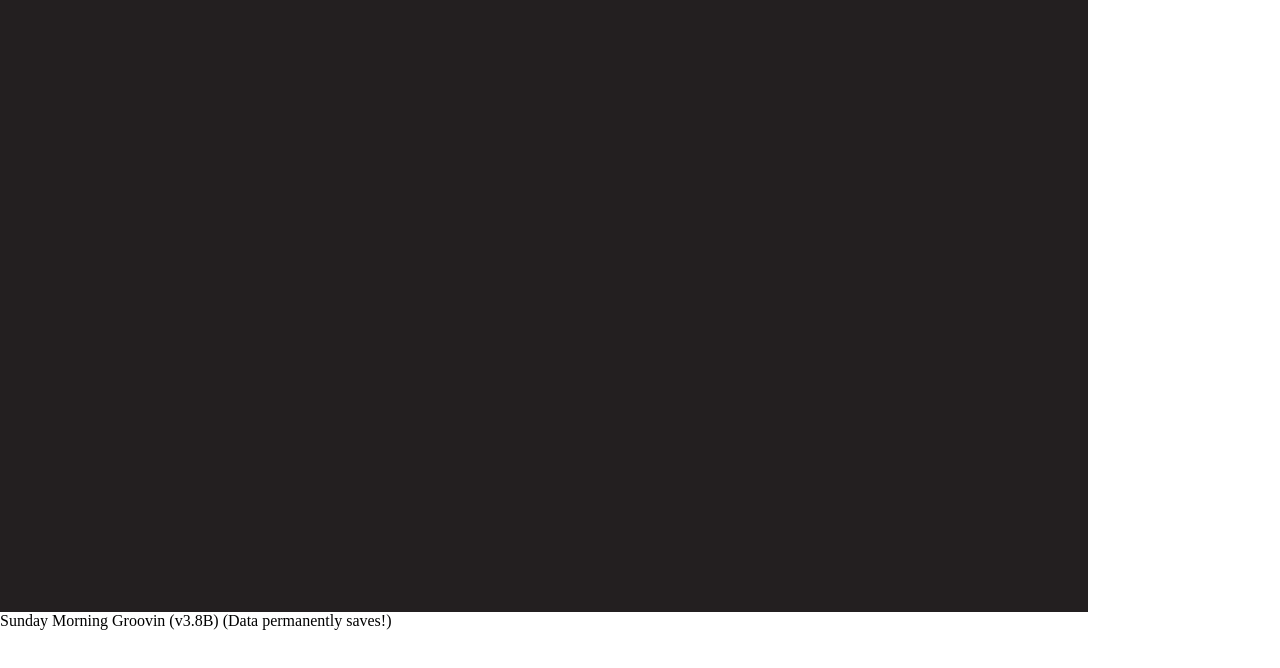
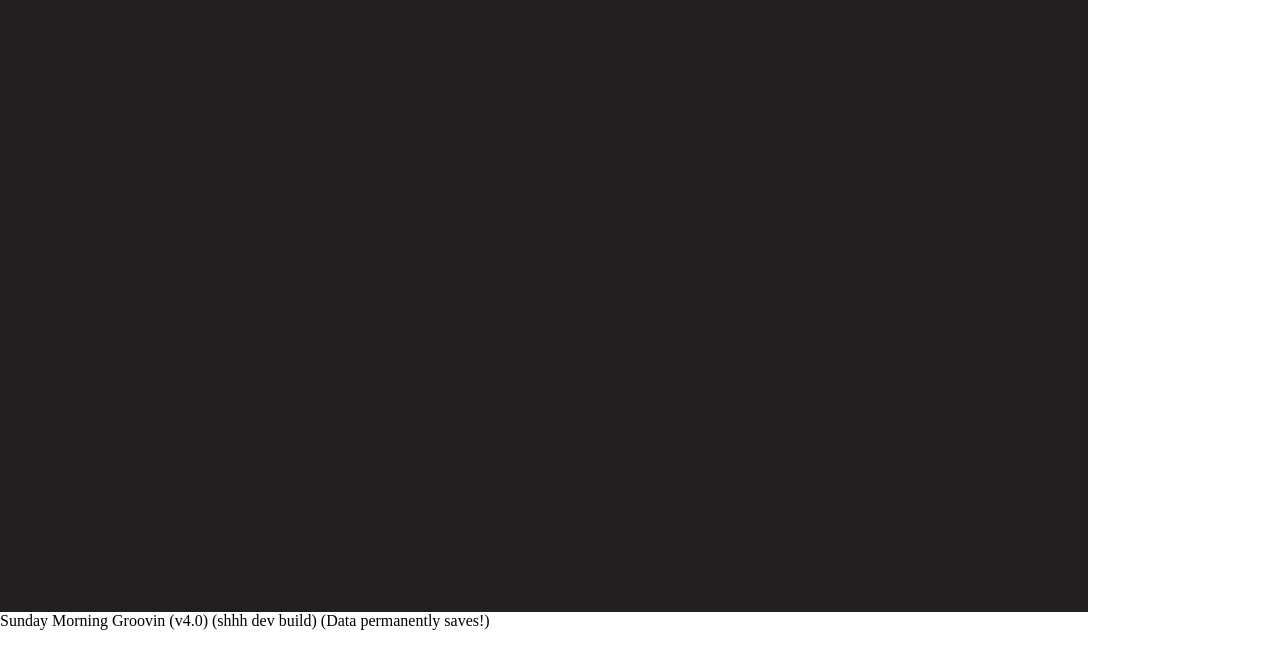
Before and after one commit to DiamondMob04/disc-skylar-bot, a website: page smg.html in a window 1280 px wide. Drawn offline with Linux system fonts and the light colour scheme; no server answers.

Commit message:
4.0 test

```diff
--- a/smg.html
+++ b/smg.html
@@ -26,7 +26,7 @@
       <div class="footer">
         <div class="webgl-logo"></div>
         <div class="fullscreen" onclick="unityInstance.SetFullscreen(1)"></div>
-        <div class="title">Sunday Morning Groovin (v3.8B) (Data permanently saves!)</div>
+        <div class="title">Sunday Morning Groovin (v4.0) (shhh dev build) (Data permanently saves!)</div>
       </div>
     </div>
   </body>
```
Also changed, not shown: 2 other files.
